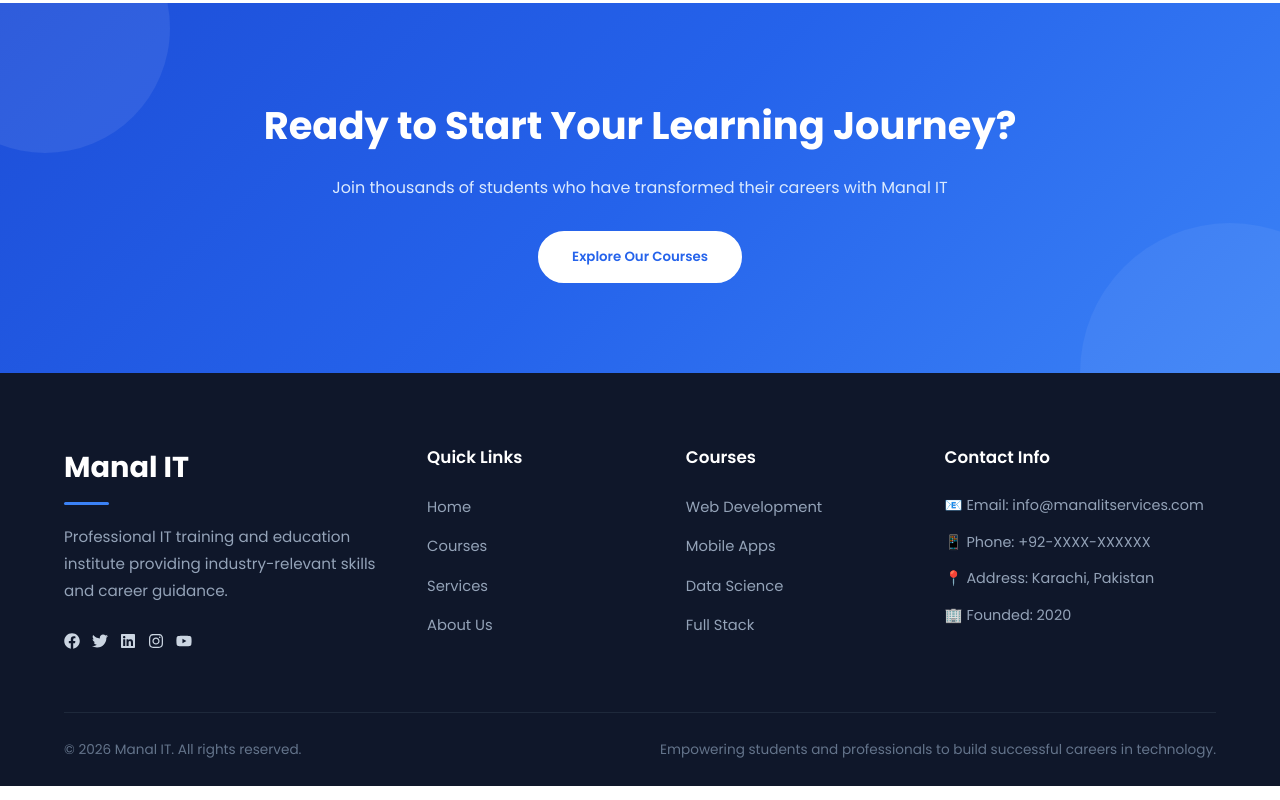
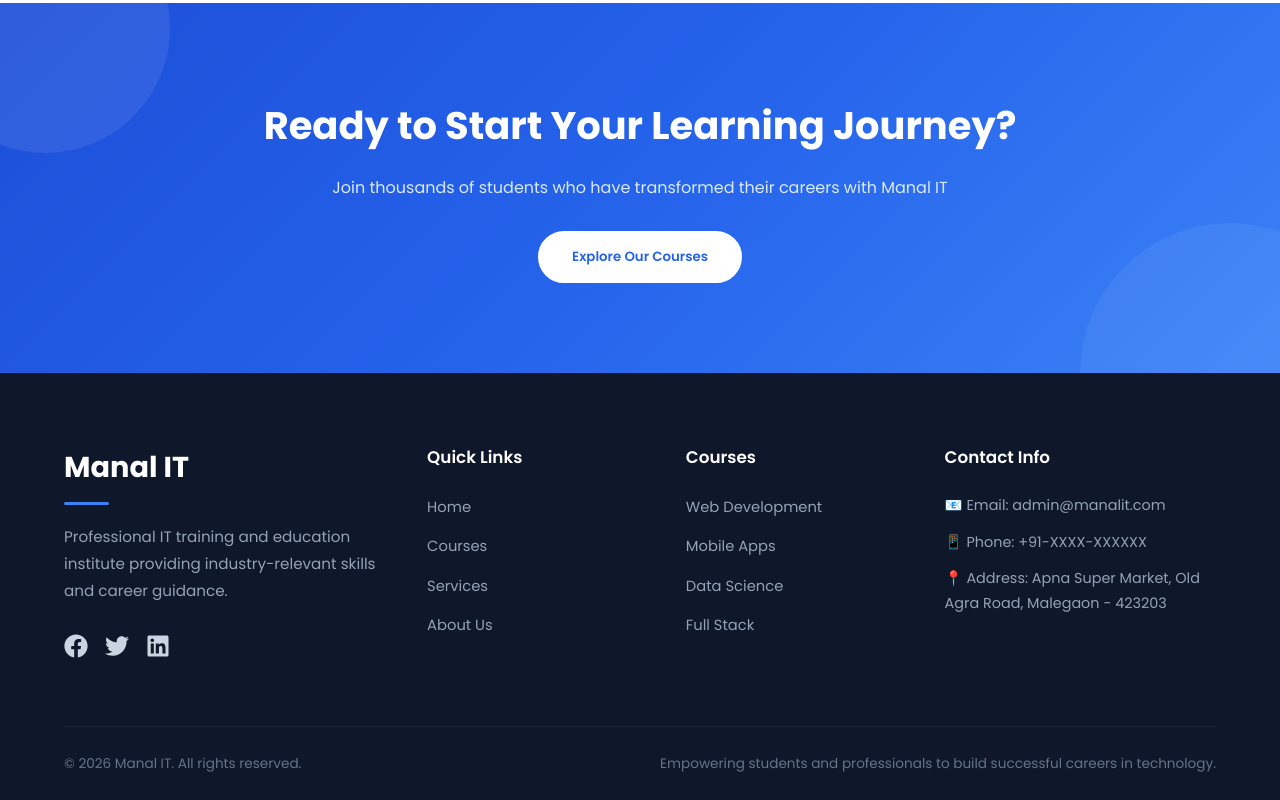
Before and after one commit to abuammar003/Manal-IT-Services, a React (Vite) app in the folder Manal/: page /about in a window 1280 px wide. Shown: the part 1993-2793 px from the top of the page. Built offline with nearby package versions, Linux system fonts and the light colour scheme.

Commit message:
Updated Hero & Footer Section's Style

```diff
--- a/Manal/src/Components/Footer/Footer.css
+++ b/Manal/src/Components/Footer/Footer.css
@@ -98,11 +98,21 @@
   transition: all 0.3s ease;
 }
 
-.social-link:hover {
+.social-link:hover  {
   background: #2563eb;
   color: #ffffff;
   transform: translateY(-4px);
   box-shadow: 0 8px 20px rgba(37, 99, 235, 0.3);
+}
+
+.social-link-footer {
+  font-size: 1.5rem;
+  transition: all 0.5s ease;
+  margin-right: 5px;
+}
+.social-link-footer:hover {
+  color: #1f5597;
+  transform: translateX(4px);
 }
 
 
--- a/Manal/src/Components/Footer/Footer.jsx
+++ b/Manal/src/Components/Footer/Footer.jsx
@@ -10,8 +10,8 @@
     { icon: FaFacebook, url: 'https://facebook.com' },
     { icon: FaTwitter, url: 'https://twitter.com' },
     { icon: FaLinkedin, url: 'https://linkedin.com' },
-    { icon: FaInstagram, url: 'https://instagram.com' },
-    { icon: FaYoutube, url: 'https://youtube.com' }
+    // { icon: FaInstagram, url: 'https://instagram.com' },
+    // { icon: FaYoutube, url: 'https://youtube.com' }
   ]
 
   return (
@@ -26,10 +26,10 @@
 
             <div className="social-links">
               {socialLinks.map((link, idx) => {
-                const Icon = link.icon
+                // const Icon = link.icon
                 return (
                   <a key={idx} href={link.url} target="_blank" rel="noopener noreferrer" className="social-link-footer">
-                    <Icon />
+                    <link.icon />
                   </a>
                 )
               })}
@@ -64,7 +64,7 @@
             <p>📧 Email: {COMPANY_INFO.email}</p>
             <p>📱 Phone: {COMPANY_INFO.phone}</p>
             <p>📍 Address: {COMPANY_INFO.address}</p>
-            <p>🏢 Founded: {COMPANY_INFO.year_founded}</p>
+            {/* <p>🏢 Founded: {COMPANY_INFO.year_founded}</p> */}
           </div>
 
         </div>
--- a/Manal/src/Components/Hero/Hero.css
+++ b/Manal/src/Components/Hero/Hero.css
@@ -43,7 +43,8 @@
     font-size: clamp(30px, 4.5vw, 50px);
     font-weight: 700;
     font-family: 'Lucida Sans', 'Lucida Sans Regular', 'Lucida Grande', 'Lucida Sans Unicode', Geneva, Verdana, sans-serif;
-    margin-bottom: 1.5rem;
+    line-height: 1.5;
+    margin-bottom: 1rem;
     color: black;
 }
 
--- a/Manal/src/config/constants.js
+++ b/Manal/src/config/constants.js
@@ -2,12 +2,12 @@
   name: 'Manal IT',
   tagline: 'Learn. Build. Grow.',
   description: 'Professional IT training and education institute providing industry-relevant skills and career guidance.',
-  email: 'info@manalitservices.com',
-  phone: '+92-XXXX-XXXXXX',
-  address: 'Karachi, Pakistan',
-  year_founded: 2020,
-  studentCount: '5000+',
-  courseCount: '50+',
+  email: 'admin@manalit.com',
+  phone: '+91-XXXX-XXXXXX',
+  address: 'Apna Super Market, Old Agra Road, Malegaon - 423203',
+  // year_founded: 2020,
+  studentCount: '200+',
+  courseCount: '6+',
   instructorCount: '100+'
 }
 
```
Also changed, not shown: Manal/src/styles/variables.css (line endings or trailing spaces).
